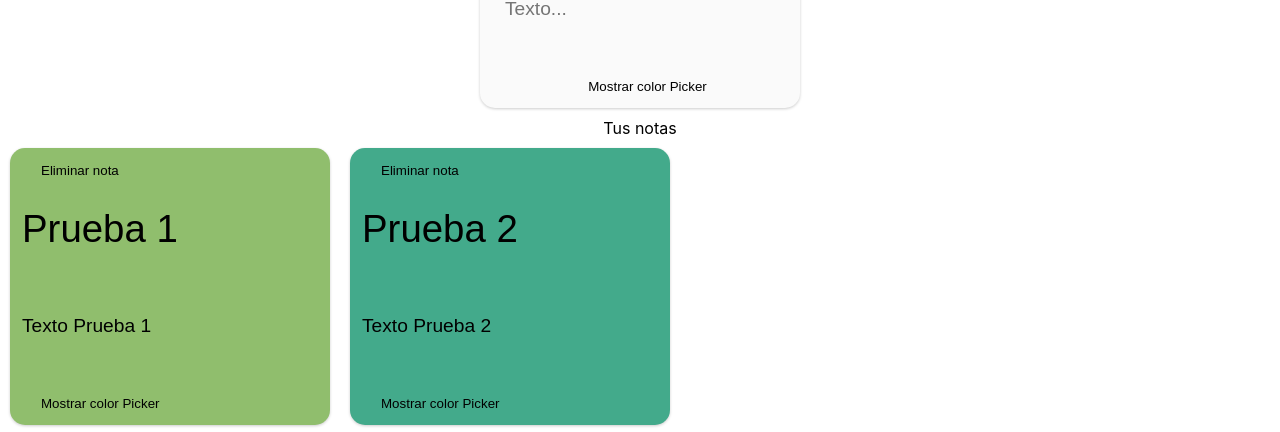
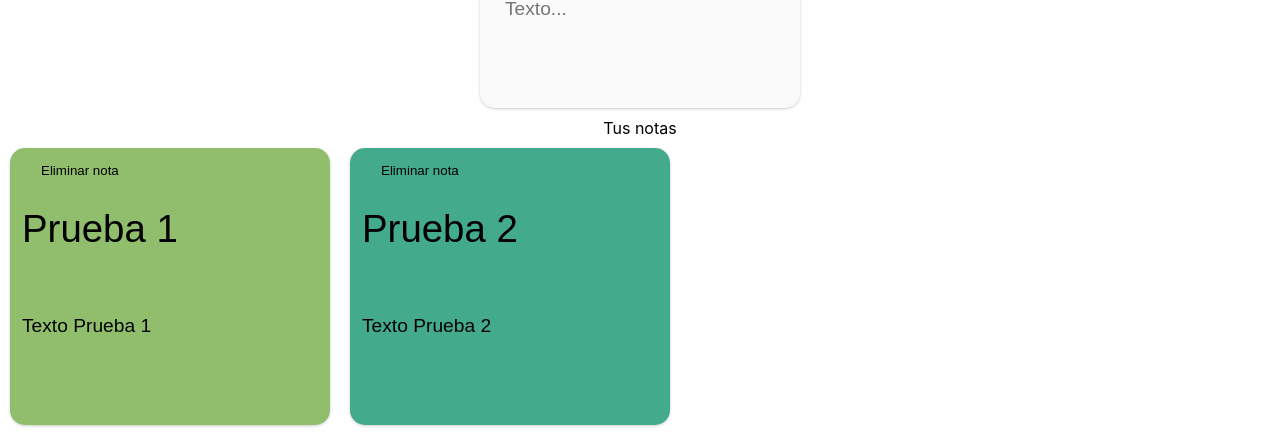
Before and after one commit to jleuce/blockdenotas, a React (Create React App) app: page / in a window 1280 px wide. Shown: the part 502-934 px from the top of the page. Built offline with nearby package versions, Linux system fonts and the light colour scheme; no server answers.

Commit message:
Boton que se esconde ok

```diff
--- a/src/componentes/NotaReducida.js
+++ b/src/componentes/NotaReducida.js
@@ -85,8 +85,8 @@ function NotaReducida(props) {
                             ref={texto1.ref} // assign ref prop
                         />
                     </p>
-                    <div>
-                      <button onClick={cambiarEstadoShowColorPicker}>Mostrar color Picker</button>
+                    <div className='botonApoyable'>
+                      <button onClick={cambiarEstadoShowColorPicker} >Mostrar color Picker</button>
                     </div>
                 </form>
                 {showColorPicker && (
--- a/src/index.css
+++ b/src/index.css
@@ -162,3 +162,10 @@ code {
 .navbar-menu__item:hover {
   color: #333;
 }
+
+.botonApoyable{
+  opacity: 0;
+}
+.botonApoyable:hover{
+  opacity: 1;
+}
```
